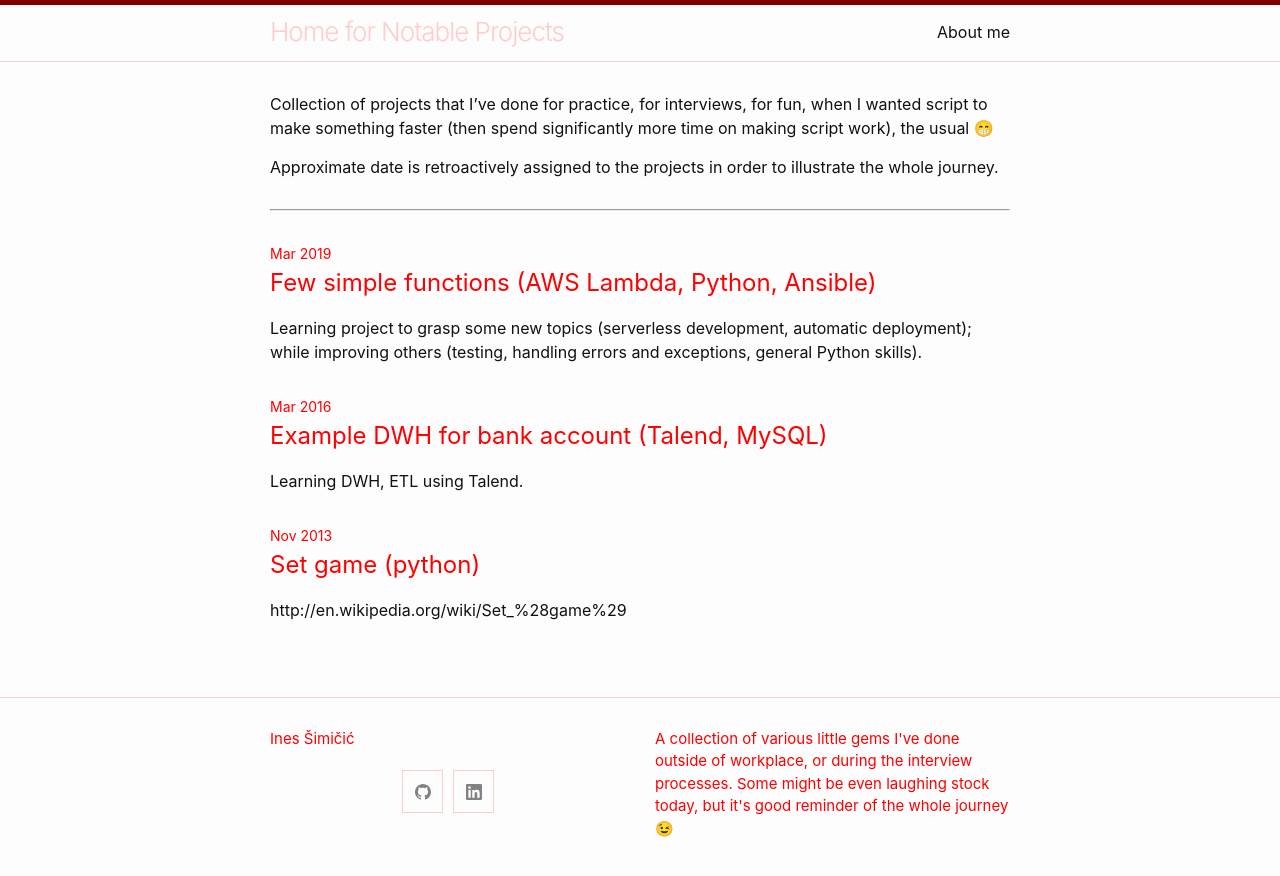
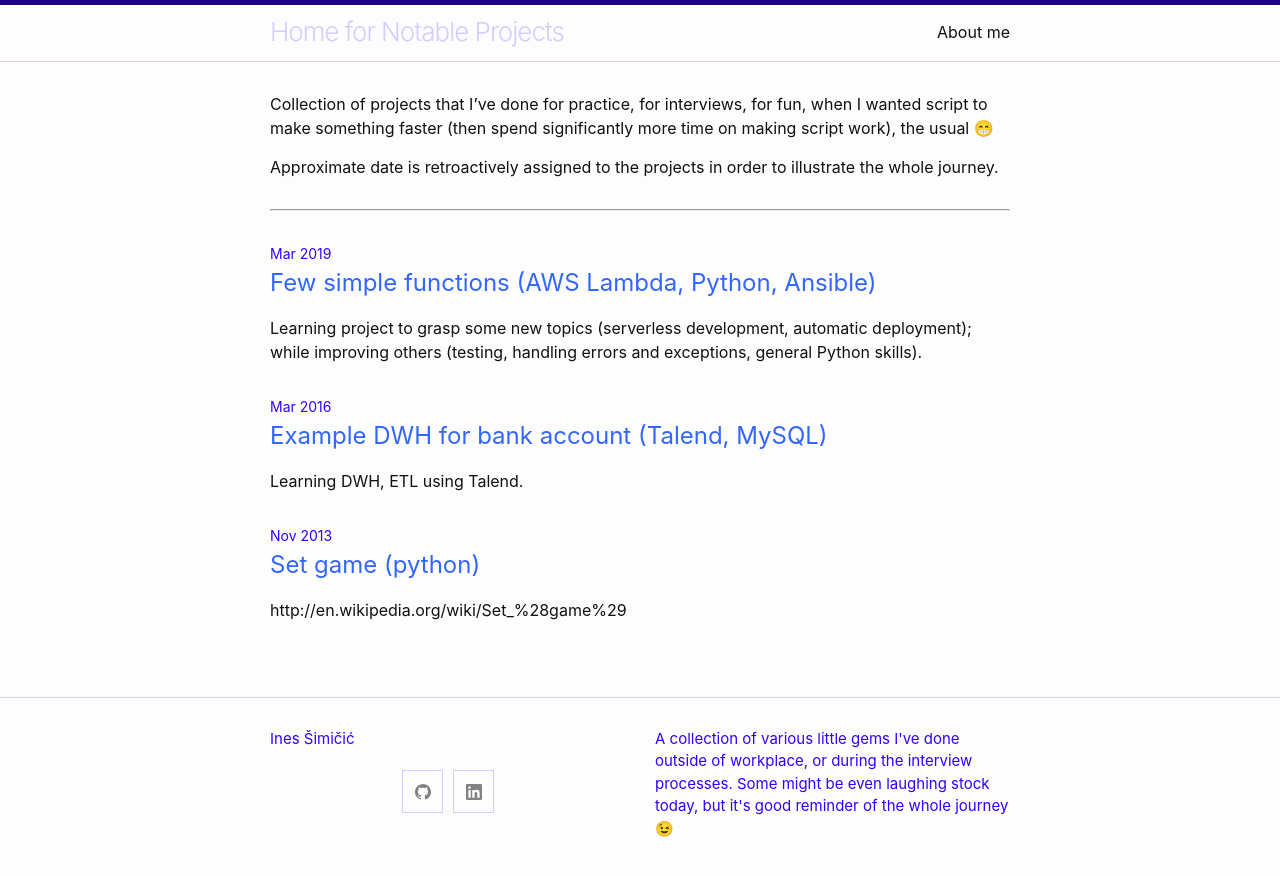
Before and after one commit to inesucrvenom/inesucrvenom.github.io, a Jekyll site: the page built from index.md, in a window 1280 px wide. Shown: the top 876 px of the page. Built offline with Jekyll 4.4.1, drawn with Linux system fonts in a browser that asks for light colours; emoji names are drawn with the system emoji font; the list of posts is cut into pages by our own code.

Commit message:
change color

```diff
--- a/_sass/minima/skins/mine.scss
+++ b/_sass/minima/skins/mine.scss
@@ -1,6 +1,6 @@
 @charset "utf-8";
 
-$brand-color:           #ff0000 !default;
+$brand-color:           #3300FF !default;
 $brand-color-light:     lighten($brand-color, 40%) !default;
 $brand-color-dark:      darken($brand-color, 25%) !default;
 
@@ -10,7 +10,7 @@ $text-color:            #111111 !default;
 $background-color:      #fdfdfd !default;
 $code-background-color: #eeeeff !default;
 
-$link-base-color:       #ff0000 !default;
+$link-base-color:       #3366FF !default;
 $link-visited-color:    darken($link-base-color, 15%) !default;
 $link-hover-color:      $text-color !default;
 
```
